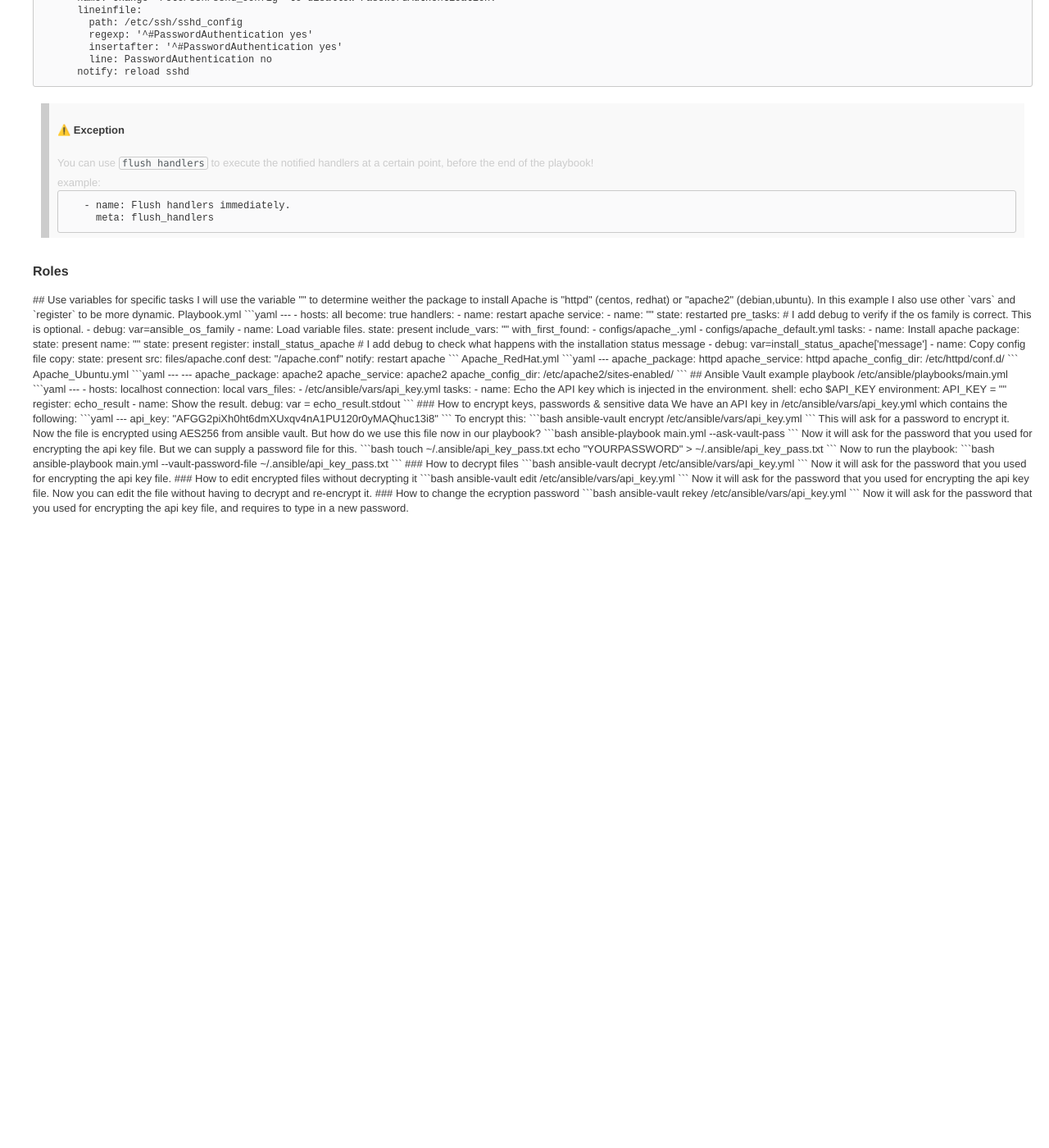
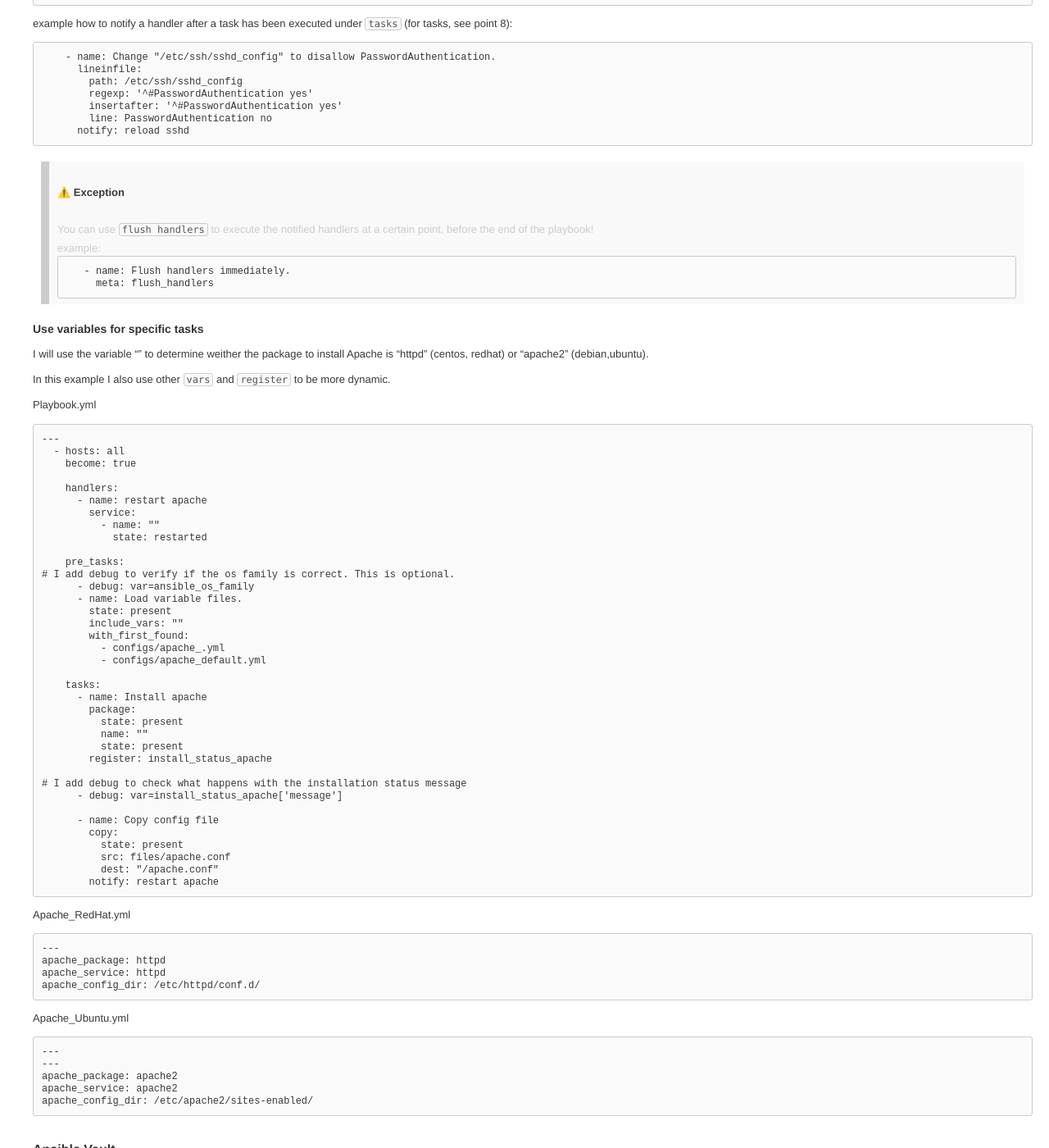
Before and after one commit to christophedc0/blog.iety.xyz, a Jekyll site: the page built from ansible.md, in a window 1280 px wide and 1400 px high, scrolled down 2747 px. Shown: the whole window at 82% size. Built offline with Jekyll 4.4.1, drawn with Linux system fonts in a browser that asks for light colours; our own code applies the rules of GitHub Pages for plain Markdown files; comment, search, counter and statistics services are not loaded; before the commit the page ends 3377 px from its top, so only the background shows below that; some of the changed text lies outside the part shown.

Commit message:
update structure

````diff
--- a/ansible.md
+++ b/ansible.md
@@ -196,7 +200,7 @@ This allows us to gather more facts from the clients.
         notify: reload sshd
   ```
 
-  > #### ⚠️ Exception
+  > ##### ⚠️ Exception
   >
   > You can use `flush handlers` to execute the notified handlers at a certain point, before the end of the playbook!
   > <br>
@@ -207,11 +211,7 @@ This allows us to gather more facts from the clients.
   >      meta: flush_handlers
   >```
 
-## Roles
-
-<filler>
-
-## Use variables for specific tasks
+### Use variables for specific tasks
 
 I will use the variable "{{ ansible_os_family }}" to determine weither the package to install Apache is "httpd" (centos, redhat) or "apache2" (debian,ubuntu).
 
````
Also changed, not shown: other parts of ansible.md (+6 -2 lines).
